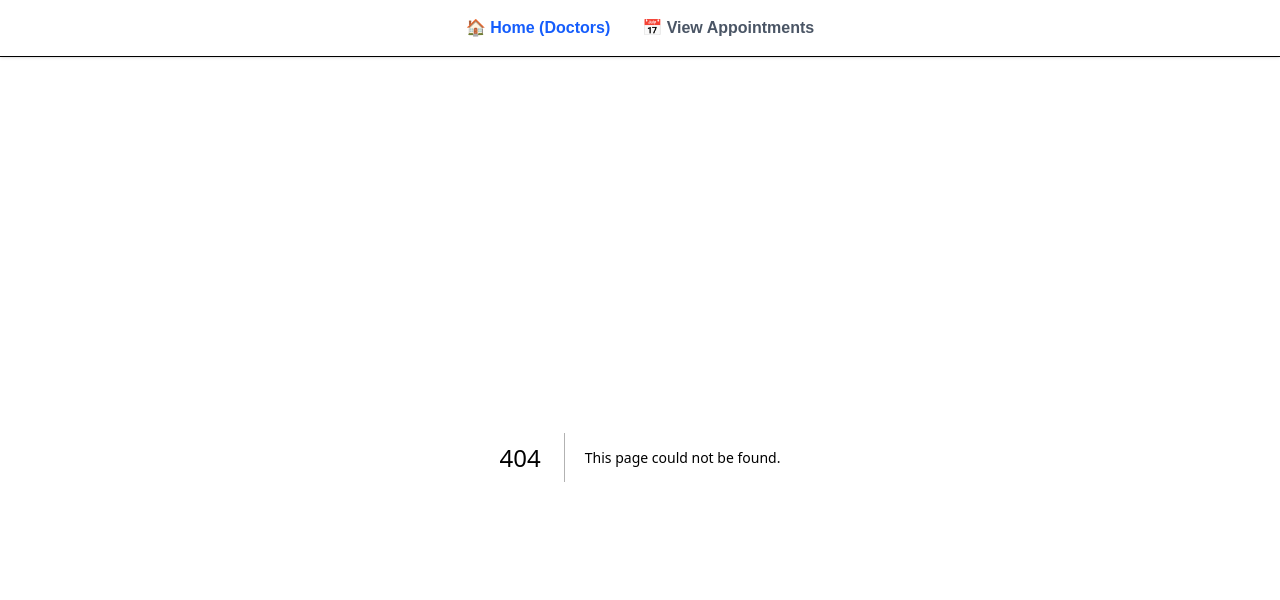
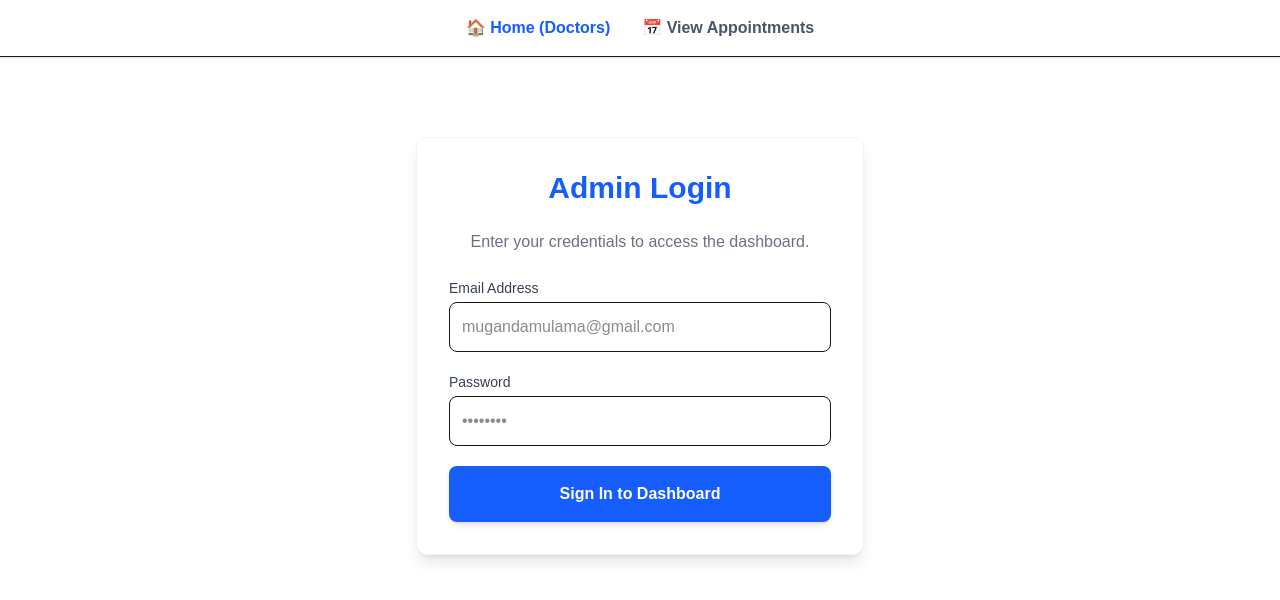
Before and after one commit to KebJoseph/doctor-booking, a Next.js app: page /login in a window 1280 px wide. Before the commit this address had no page. Shown: the top 600 px of the page. Built offline with nearby package versions, Linux system fonts and the light colour scheme; no server answers.

Commit message:
Created login page file

```diff
--- /dev/null
+++ b/src/app/login/page.tsx
@@ -0,0 +1,70 @@
+'use client';
+import { useState } from 'react';
+import { supabase } from '@/lib/supabase';
+import { useRouter } from 'next/navigation';
+
+export default function LoginPage() {
+  const [email, setEmail] = useState('');
+  const [password, setPassword] = useState('');
+  const [error, setError] = useState('');
+  const [loading, setLoading] = useState(false);
+  const router = useRouter();
+
+  const handleLogin = async (e: React.FormEvent) => {
+    e.preventDefault();
+    setLoading(true);
+    setError('');
+
+    const { error } = await supabase.auth.signInWithPassword({ email, password });
+
+    if (error) {
+      setError(error.message);
+      setLoading(false);
+    } else {
+      router.push('/appointments'); // Redirect to the dashboard on success
+    }
+  };
+
+  return (
+    <div className="max-w-md mx-auto mt-20 p-8 bg-white rounded-xl shadow-lg border border-gray-100">
+      <h1 className="text-3xl font-extrabold mb-6 text-center text-blue-600">Admin Login</h1>
+      <p className="text-center text-gray-500 mb-6">Enter your credentials to access the dashboard.</p>
+
+      <form onSubmit={handleLogin} className="flex flex-col gap-5">
+        <div>
+          <label className="block text-sm font-medium text-gray-700 mb-1">Email Address</label>
+          <input
+            type="email"
+            placeholder="mugandamulama@gmail.com"
+            className="w-full border p-3 rounded-lg focus:ring-2 focus:ring-blue-500 outline-none transition-all"
+            onChange={(e) => setEmail(e.target.value)}
+            required
+          />
+        </div>
+        <div>
+          <label className="block text-sm font-medium text-gray-700 mb-1">Password</label>
+          <input
+            type="password"
+            placeholder="••••••••"
+            className="w-full border p-3 rounded-lg focus:ring-2 focus:ring-blue-500 outline-none transition-all"
+            onChange={(e) => setPassword(e.target.value)}
+            required
+          />
+        </div>
+
+        {error && (
+          <p className="text-red-500 text-sm bg-red-50 p-2 rounded border border-red-100 text-center">
+            {error}
+          </p>
+        )}
+
+        <button
+          disabled={loading}
+          className="bg-blue-600 text-white p-4 rounded-lg font-bold hover:bg-blue-700 transition-all shadow-md disabled:bg-blue-300"
+        >
+          {loading ? 'Verifying...' : 'Sign In to Dashboard'}
+        </button>
+      </form>
+    </div>
+  );
+}
```
